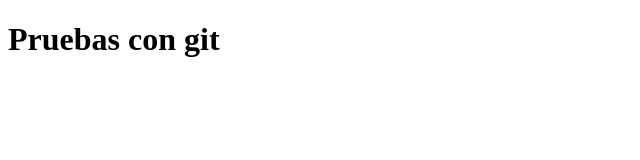
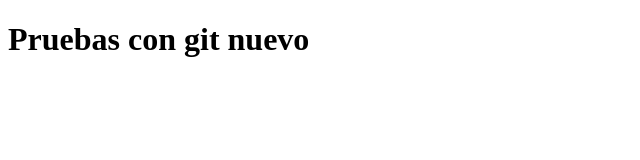
Before and after one commit to AmilcarMairena/helloWorl-git, a plain HTML site: page index.html in a window 1280 px wide. Shown: the whole page, without its empty margins (0-640 px from the left). Drawn offline with Linux system fonts and the light colour scheme.

Commit message:
Se modifico titulo index

```diff
--- a/index.html
+++ b/index.html
@@ -6,6 +6,6 @@
     <title>Demo git</title>
 </head>
 <body>
-    <h1>Pruebas con git</h1>
+    <h1>Pruebas con git nuevo</h1>
 </body>
 </html>
```
